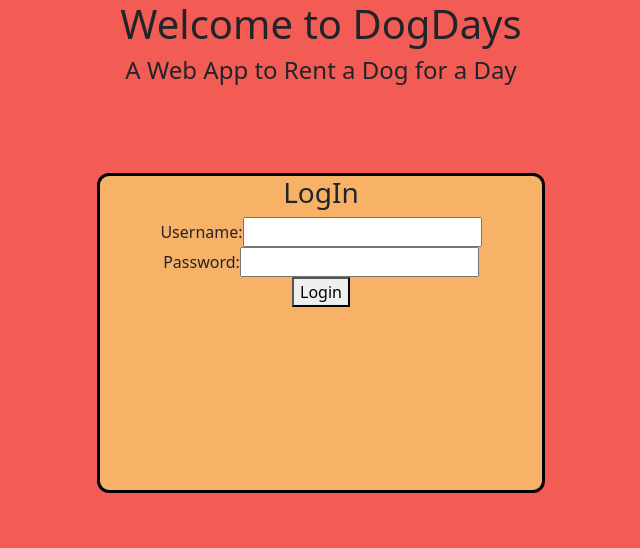
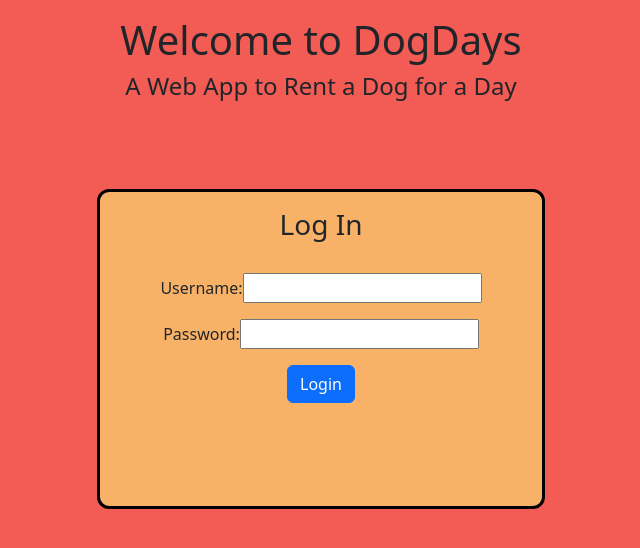
Before and after one commit to asaha718/angular-dogdays, an Angular app: page /login in a window 1280 px wide. Shown: the top 548 px of the page, without its empty margins (319-959 px from the left). Built offline with nearby package versions, Linux system fonts and the light colour scheme.

Commit message:
add styling to login page

```diff
--- a/src/app/components/security/login/login.component.css
+++ b/src/app/components/security/login/login.component.css
@@ -1,6 +1,7 @@
 .login-page{
     width: 100vw;
     height: 100vh;
+    padding: 2vh;
     background-color: #f25c54;
 }
 
@@ -23,3 +24,10 @@
     border: 3px solid black;
     border-radius: 12px;
 }
+
+.login-form-ctn h3{
+    margin: 2vh;
+}
+.login-form-ctn form .form-group{
+    margin: 2vh 1vw;
+}
--- a/src/app/components/security/login/login.component.html
+++ b/src/app/components/security/login/login.component.html
@@ -4,23 +4,42 @@
     <h4>A Web App to Rent a Dog for a Day</h4>
   </div>
   <div class="login-form-ctn">
-    <h3>LogIn</h3>
+    <h3>Log In</h3>
     <form>
       <div class="form-group">
         <label> Username: </label>
-        <input [(ngModel)]="authRequest.username" name="Username" />
+        <input
+          [(ngModel)]="authRequest.username"
+          name="username"
+          required
+          #username="ngModel"
+        />
+      </div>
+      <div
+        *ngIf="username.invalid && (username.dirty || username.touched)"
+        class="alert alert-danger"
+      >
+        Username is required
       </div>
       <div class="form-group">
         <label> Password: </label>
         <input
           [(ngModel)]="authRequest.password"
-          name="Password"
+          name="password"
           type="password"
+          required
+          #password="ngModel"
         />
+        <div
+          *ngIf="password.invalid && (password.dirty || password.touched)"
+          class="alert alert-danger"
+        >
+          Password is required
+        </div>
       </div>
-      <button (click)="loginUser()">Login</button>
+      <div class="login-btn-ctn">
+        <button class="btn btn-primary" (click)="loginUser()">Login</button>
+      </div>
     </form>
   </div>
-
-  <div>{{response}}</div>
 </div>
```
Also changed, not shown: src/app/components/security/login/login.component.ts (+6 -8 lines).
